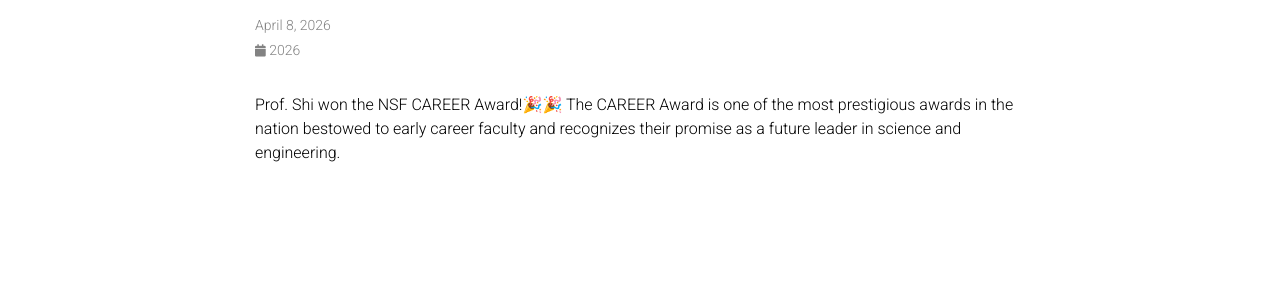
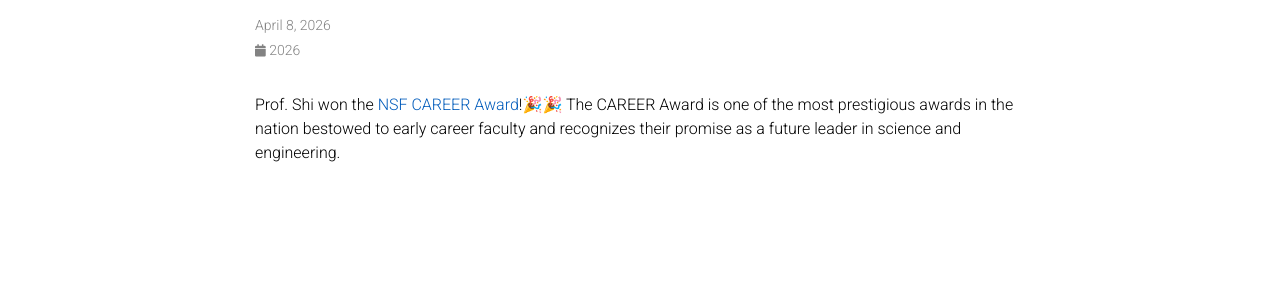
Before and after one commit to ShiResearchGroup/shiresearchgroup.github.io, a Jekyll site: the page built from _news/news_2026_04_08.md, in a window 1280 px wide. Shown: the part 146-434 px from the top of the page. Built offline with Jekyll 4.4.1, drawn with Linux system fonts in a browser that asks for light colours; comment, search, counter and statistics services are not loaded; a style sheet for code colours, icons or effects is not loaded; some of the changed lines change nothing that is shown.

Commit message:
Update news_2026_04_08.md

```diff
--- a/_news/news_2026_04_08.md
+++ b/_news/news_2026_04_08.md
@@ -5,4 +5,4 @@
 related_posts: false
 ---
 
-Prof. Shi won the NSF CAREER Award!🎉🎉 The CAREER Award is one of the most prestigious awards in the nation bestowed to early career faculty and recognizes their promise as a future leader in science and engineering.
+Prof. Shi won the [NSF CAREER Award](https://www.nsf.gov/awardsearch/show-award?AWD_ID=2543449)!🎉🎉 The CAREER Award is one of the most prestigious awards in the nation bestowed to early career faculty and recognizes their promise as a future leader in science and engineering.
```
